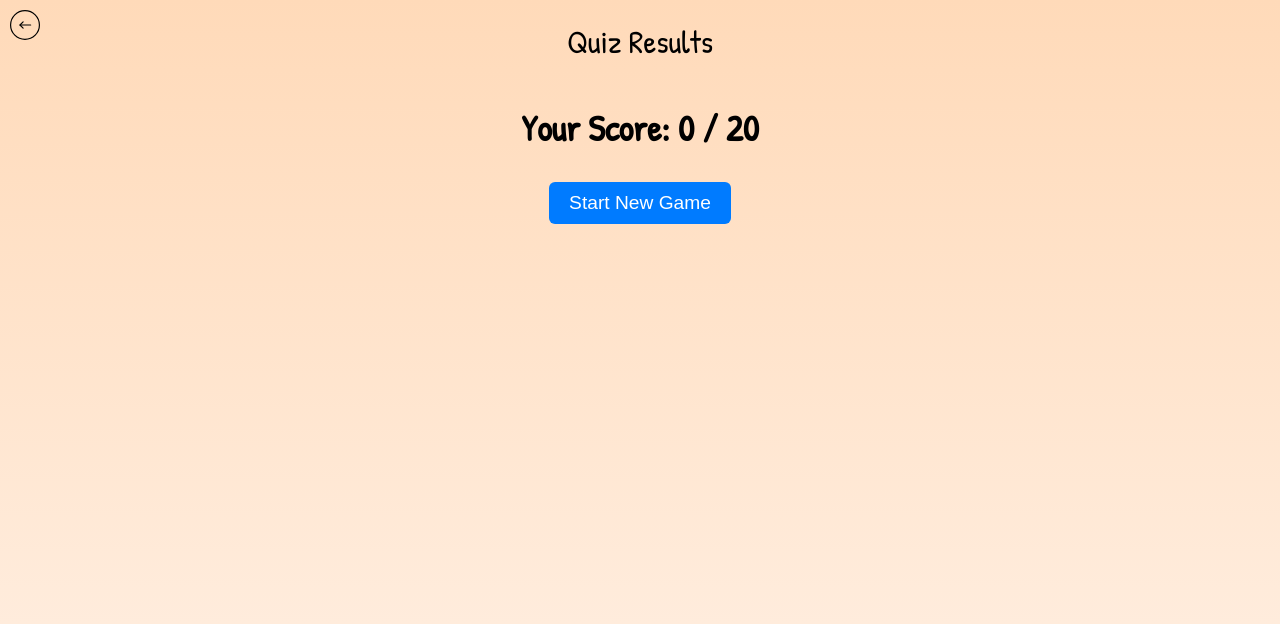
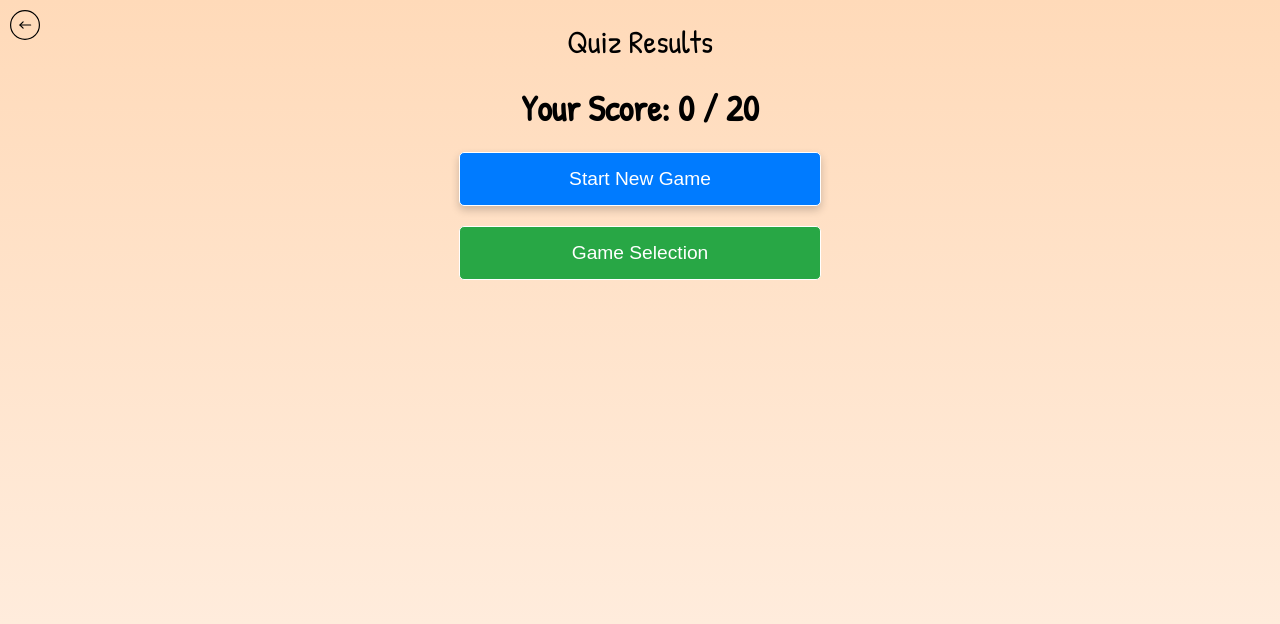
Before and after one commit to joseph-johnson27001/game-world, a Vue app: page /quiz-master/results in a window 1280 px wide. Shown: the top 624 px of the page. Built offline with nearby package versions, Linux system fonts and the light colour scheme.

Commit message:
Quiz Master Results Styles

```diff
--- a/src/views/QuizMaster/QuizMasterResults.vue
+++ b/src/views/QuizMaster/QuizMasterResults.vue
@@ -8,7 +8,12 @@
       <h2>Your Score: {{ score }} / {{ numQuestions }}</h2>
     </div>
 
-    <button @click="startNewGame">Start New Game</button>
+    <button @click="startNewGame" class="play-again-button">
+      Start New Game
+    </button>
+    <button @click="goToGameSelection" class="game-selection-button">
+      Game Selection
+    </button>
   </div>
 </template>
 
@@ -24,6 +29,9 @@ export default {
     startNewGame() {
       this.$router.push({ name: "QuizMasterCategories" });
     },
+    goToGameSelection() {
+      this.$router.push({ name: "GameSelection" });
+    },
   },
 };
 </script>
@@ -31,21 +39,42 @@ export default {
 <style scoped>
 .quiz-results {
   text-align: center;
+  max-width: 600px;
+  margin: 0 auto;
 }
 
 .score-container {
-  margin-top: 20px;
   font-size: 1.5em;
 }
 
-button {
-  margin-top: 30px;
-  padding: 10px 20px;
+.play-again-button,
+.game-selection-button {
+  margin-top: 20px;
+  padding: 15px 20px;
+  border: 1px solid white;
+  border-radius: 5px;
+  font-size: 1.2em;
+  cursor: pointer;
+  transition: background-color 0.1s ease;
+  width: 100%;
+}
+
+.play-again-button {
   background-color: #007bff;
   color: white;
-  border: none;
-  border-radius: 6px;
-  font-size: 1.2rem;
-  cursor: pointer;
+  box-shadow: 0 4px 8px rgba(0, 0, 0, 0.2);
+}
+
+.play-again-button:hover {
+  background-color: #0056b3;
+}
+
+.game-selection-button {
+  background-color: #28a745;
+  color: white;
+}
+
+.game-selection-button:hover {
+  background-color: #218838;
 }
 </style>
```
